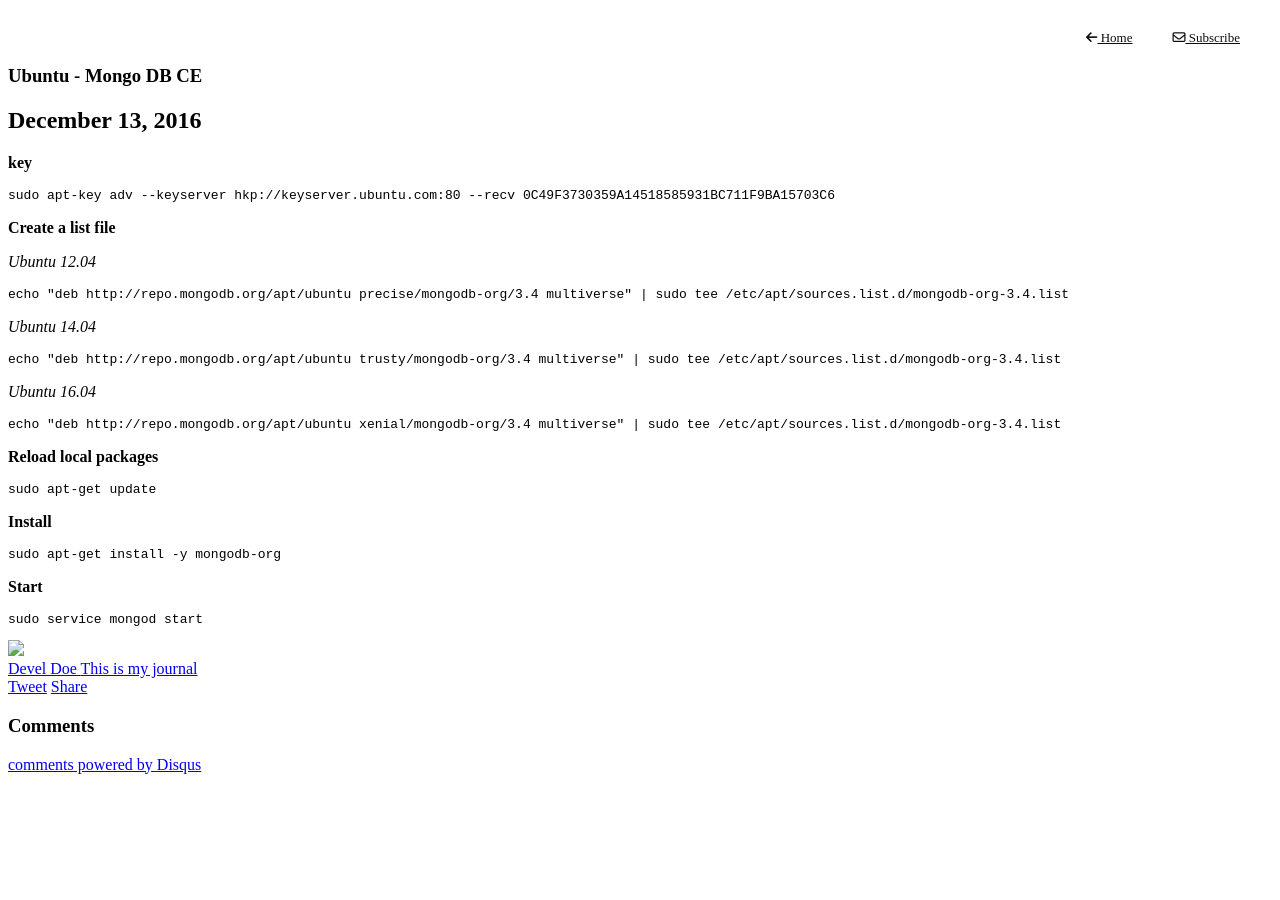
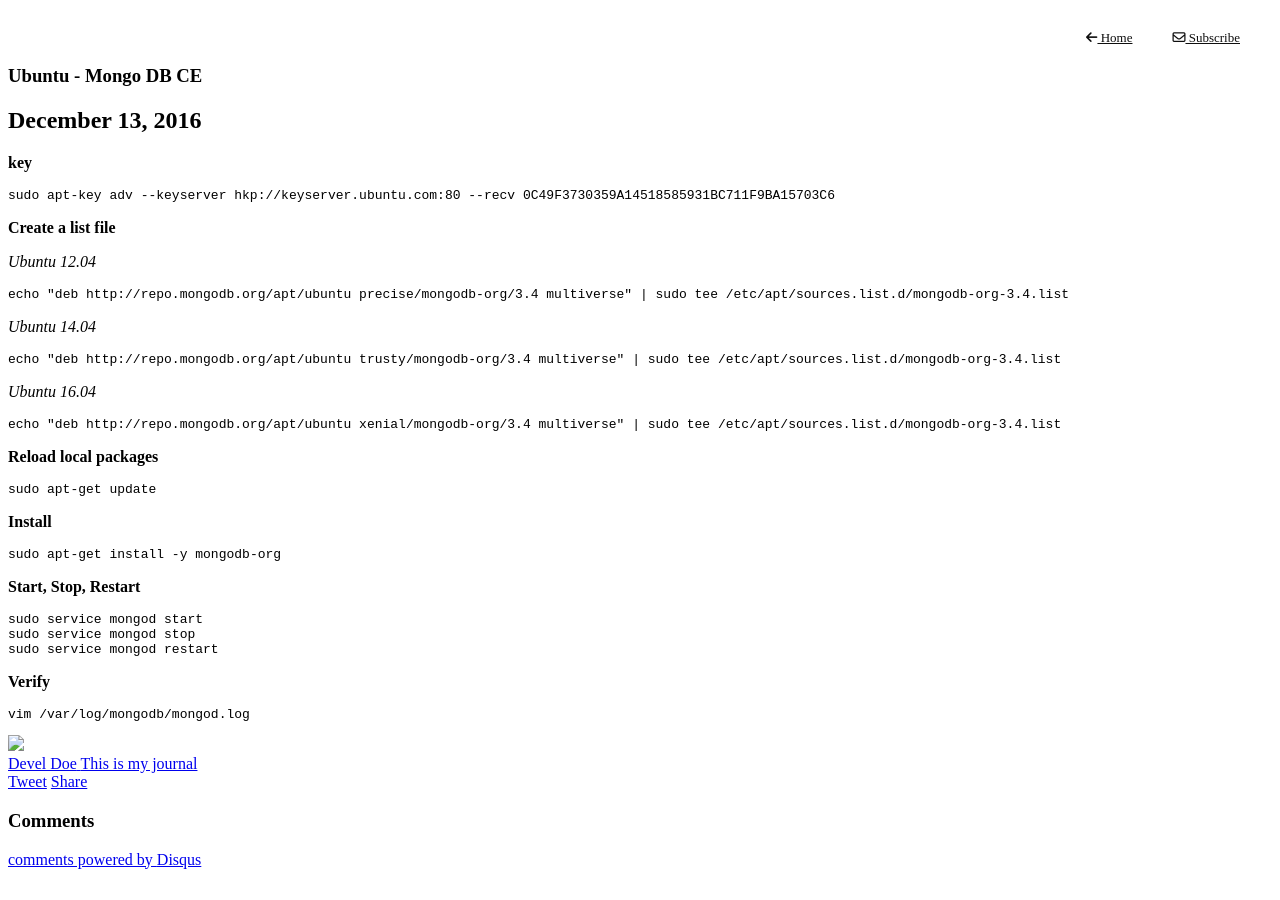
Before and after one commit to develdoe/develdoe.github.io, a Jekyll site: the page built from _posts/2016-12-13-ubuntu-mongo-db-ce.md, in a window 1280 px wide. Built offline with Jekyll 4.4.1, drawn with Linux system fonts in a browser that asks for light colours; nearby versions of some CDN libraries; comment, search, counter and statistics services are not loaded.

Commit message:
Created 2016-12-13-ubuntu-mongo-db-ce.md

````diff
--- a/_posts/2016-12-13-ubuntu-mongo-db-ce.md
+++ b/_posts/2016-12-13-ubuntu-mongo-db-ce.md
@@ -41,8 +41,16 @@
 sudo apt-get install -y mongodb-org
 ```
 
-**Start**
+**Start, Stop, Restart**
 
 ```bash
 sudo service mongod start
+sudo service mongod stop
+sudo service mongod restart
 ```
+
+**Verify**
+
+```bash
+vim /var/log/mongodb/mongod.log
+```
````
